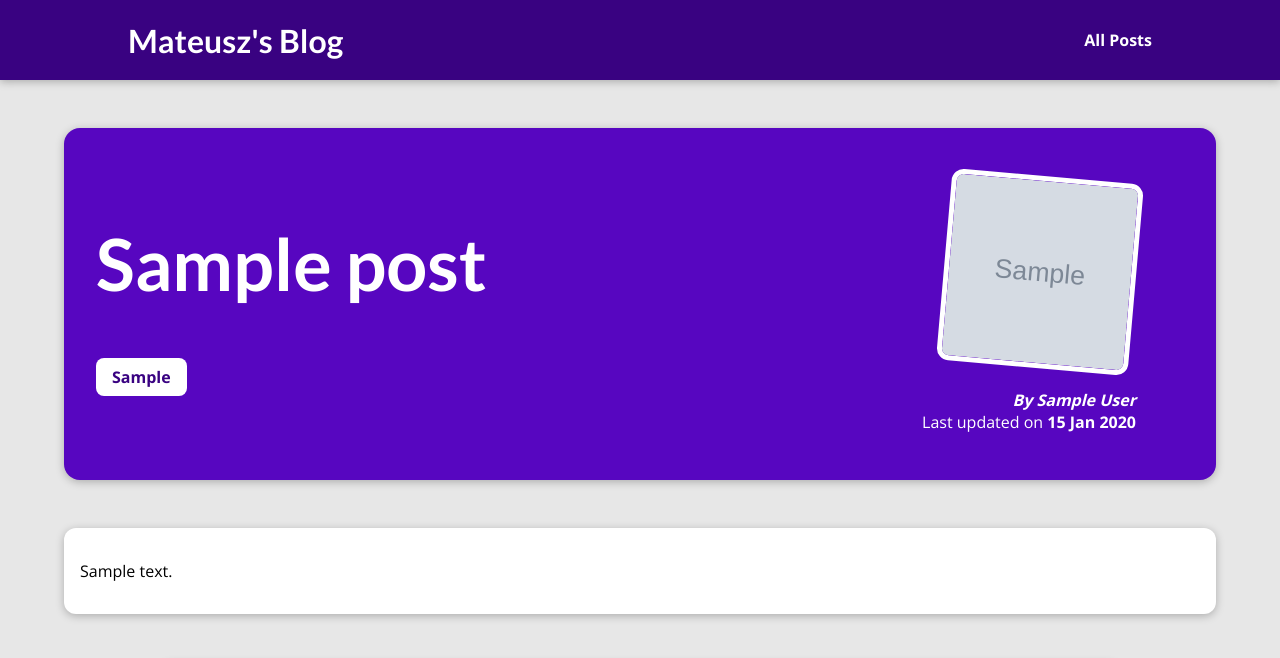
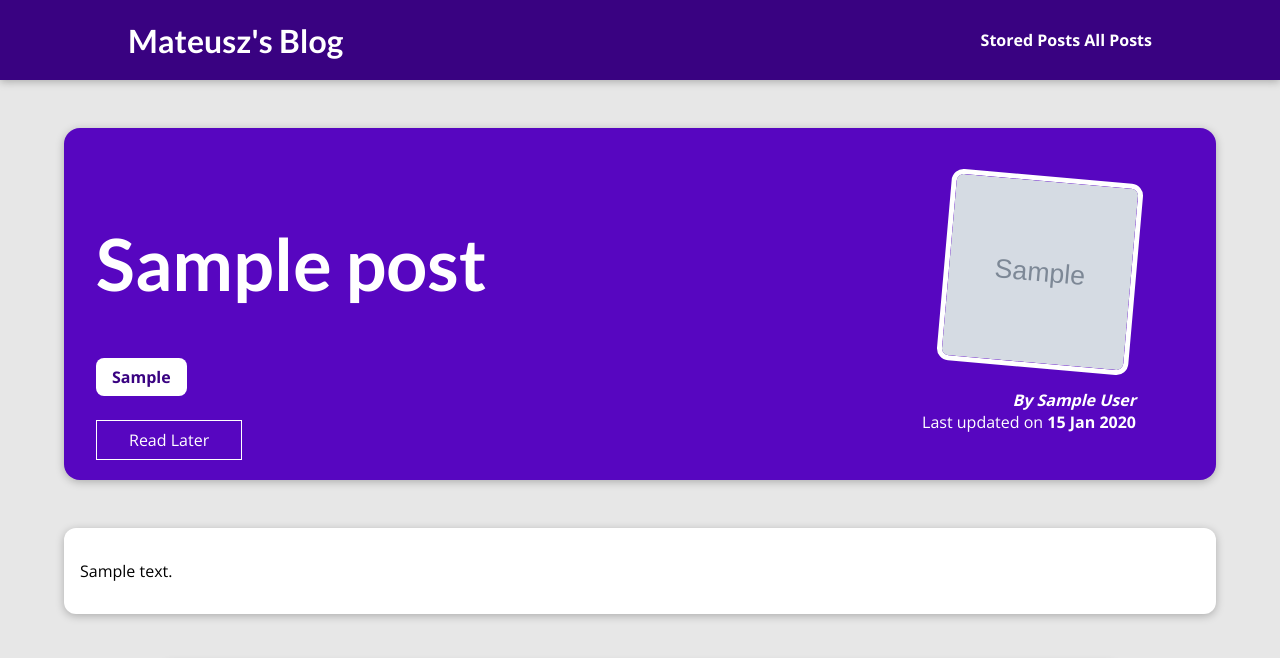
Before and after one commit to eccololo/djblog, a Django app: a page that uses templates/base.html in a window 1280 px wide. Shown: the top 658 px of the page. Run offline with Django 5.2, Linux system fonts and the light colour scheme; tables that the repository leaves empty hold one stand-in row (values such as "Sample post"); grey boxes marked "Sample" are stand-in pictures.

Commit message:
Add save post to read later functionality to djblog project.

```diff
--- a/blog/static/blog/post-detail.css
+++ b/blog/static/blog/post-detail.css
@@ -182,3 +182,21 @@ body {
   #comments li:last-of-type {
     border-bottom: none;
   }
+
+  #read-later {
+    margin: 2rem 0;
+  }
+
+  #read-later button {
+    background: transparent;
+    border: 1px solid white;
+    padding: 0.5rem 2rem;
+    font: inherit;
+    color: white;
+  }
+
+  #read-later button:hover,
+  #read-later button:active {
+    background-color: white;
+    color: #390281;
+  }
--- a/blog/templates/blog/post-detail.html
+++ b/blog/templates/blog/post-detail.html
@@ -25,6 +25,13 @@ Blog by Mateusz Hyla - {{ post.title }}
     {% for tag in post_tags %}
         <span class="tag">{{ tag.caption }}</span>
     {% endfor %}
+  </div>
+  <div id="read-later">
+    <form action="{% url 'read-later' %}" method="POST">
+      {% csrf_token %}
+      <input type="hidden" name="post_id" value="{{ post.id }}">
+      <button>Read Later</button>
+    </form>
   </div>
   <article>
     <img src="{{ post.image.url }}" alt="{{ post.title }}" />
--- a/blog/urls.py
+++ b/blog/urls.py
@@ -5,4 +5,5 @@ urlpatterns = [
     path("", views.StartingPageView.as_view(), name="starting-page"),
     path("posts/", views.AllPostsView.as_view(), name="posts-page"),
     path("posts/<slug:slug>", views.SinglePostView.as_view(), name="post-details-page"),
+    path("read-later", views.ReadLaterView.as_view(), name="read-later"),
 ]
--- a/blog/views.py
+++ b/blog/views.py
@@ -60,3 +60,38 @@ class SinglePostView(View):
         }
 
         return render(request, "blog/post-detail.html", context)
+
+
+class ReadLaterView(View):
+
+    def get(self, request):
+        stored_posts = request.session.get("stored_posts")
+
+        context = {
+
+        }
+
+        if stored_posts is None or len(stored_posts) == 0:
+            context["posts"] = []
+            context["has_posts"] = False
+        else:
+            posts = Post.objects.filter(id__in=stored_posts)
+            context["posts"] = posts
+            context["has_posts"] = True
+
+        return render(request, "blog/stored-posts.html", context)
+
+
+    def post(self, request):
+        stored_posts = request.session.get("stored_posts")
+
+        if stored_posts is None:
+            stored_posts = []
+
+        post_id = int(request.POST["post_id"])
+
+        if post_id not in stored_posts:
+            stored_posts.append(post_id)
+            request.session["stored_posts"] = stored_posts
+
+        return HttpResponseRedirect("/")
--- a/templates/base.html
+++ b/templates/base.html
@@ -12,6 +12,7 @@
     <header id="main-navigation">
         <h1><a href="{% url 'starting-page' %}">Mateusz's Blog</a></h1>
         <nav>
+            <a href="{% url 'read-later' %}">Stored Posts</a>
             <a href="{% url 'posts-page' %}">All Posts</a>
         </nav>
     </header>
```
Also changed, not shown: blog/templates/blog/stored-posts.html (added, +23 -0 lines).
